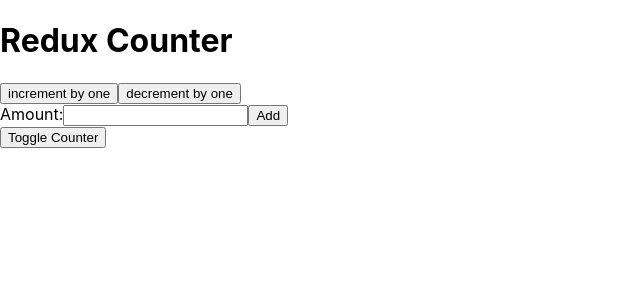
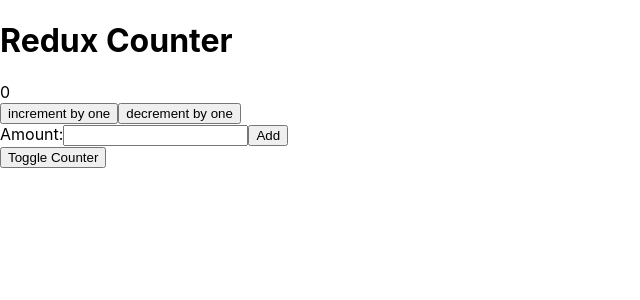
Before and after one commit to Alicino88/notes-on-Redux, a React (Create React App) app: page / in a window 1280 px wide. Shown: the top 300 px of the page, without its empty margins (0-640 px from the left). Built offline with nearby package versions, Linux system fonts and the light colour scheme.

Commit message:
Updated useSelector as configureStore now contains an object

```diff
--- a/src/Components/Counter.js
+++ b/src/Components/Counter.js
@@ -6,8 +6,8 @@
 
   const dispatch = useDispatch();
   //by using useSelector the component is automatically subscribed to the store and gets the latest state snapshot
-  const counter = useSelector((state) => state.counter);
-  const isVisible = useSelector((state) => state.showCounter);
+  const counter = useSelector((state) => state.counter.counter);
+  const isVisible = useSelector((state) => state.counter.showCounter);
 
   const increaseAmount = () => {
     dispatch(counterActions.increment());
```
